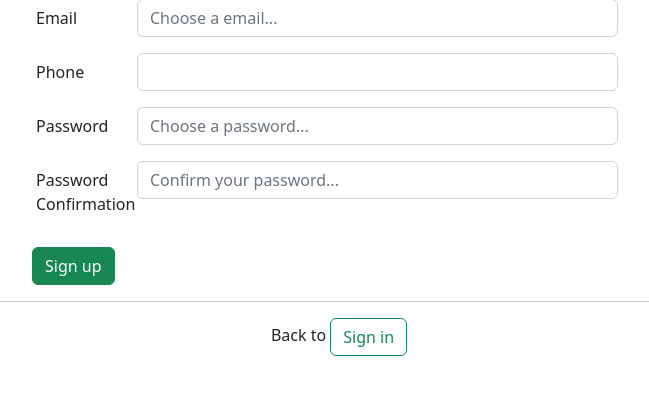
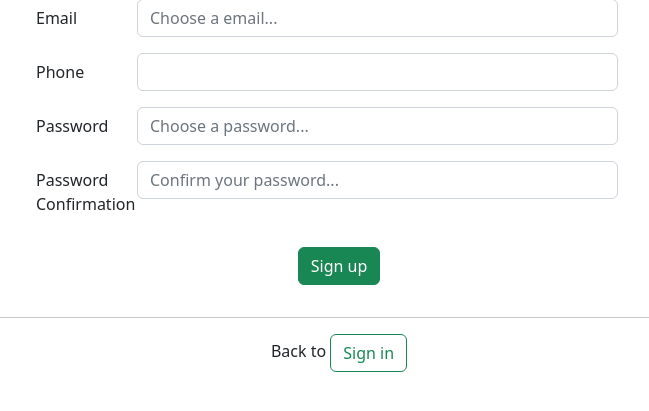
Before and after one commit to osamas19/AppDev-Final, a Rails app: template app/views/user_authentication/sign_up.html.erb in a window 1280 px wide. Shown: the part 142-553 px from the top of the page, without its empty margins (301-950 px from the left). Run offline with Rails 7, Linux system fonts and the light colour scheme; the template is opened without the code that fills it, so the values that code supplies are empty.

Commit message:
Forms Final

```diff
--- a/app/views/user_authentication/sign_up.html.erb
+++ b/app/views/user_authentication/sign_up.html.erb
@@ -33,10 +33,12 @@
       </div>
     </div>
 
-    <div class="col-auto">
-      <button class="btn btn-success">
-        Sign up
-      </button>
+    <div class="d-flex flex-row mb-3 justify-content-center">
+      <div class="col-auto">
+        <button class="btn btn-success">
+          Sign up
+        </button>
+      </div>
     </div>
   </form>
 </div>
```
